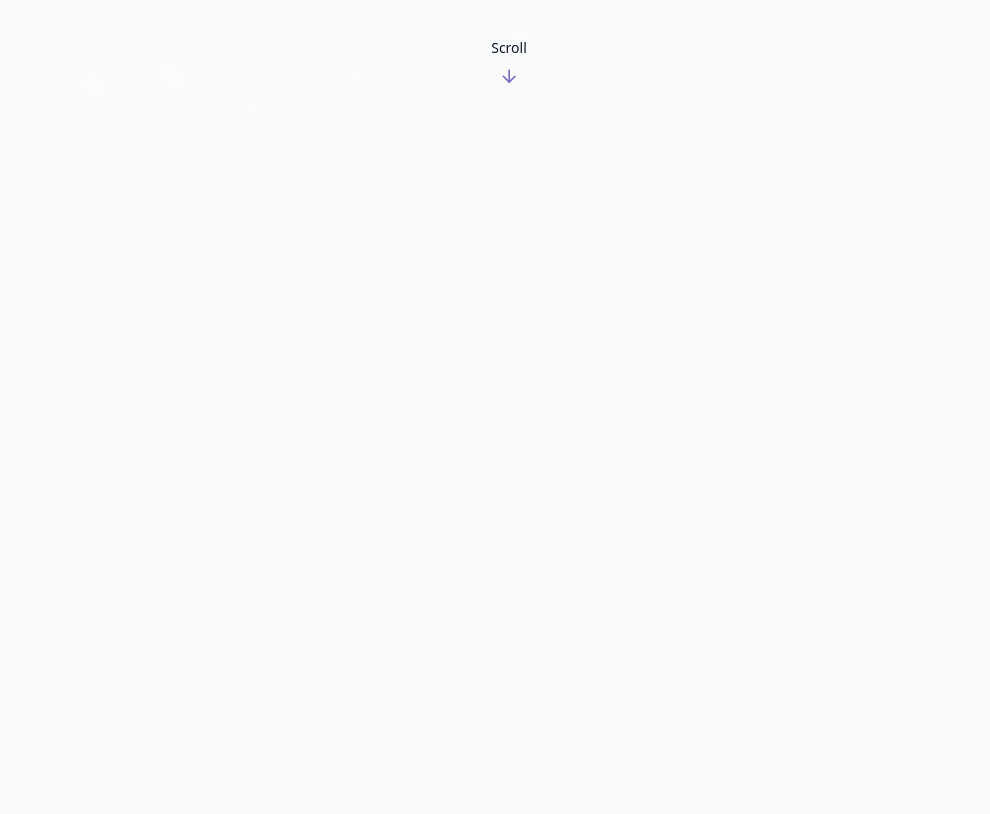
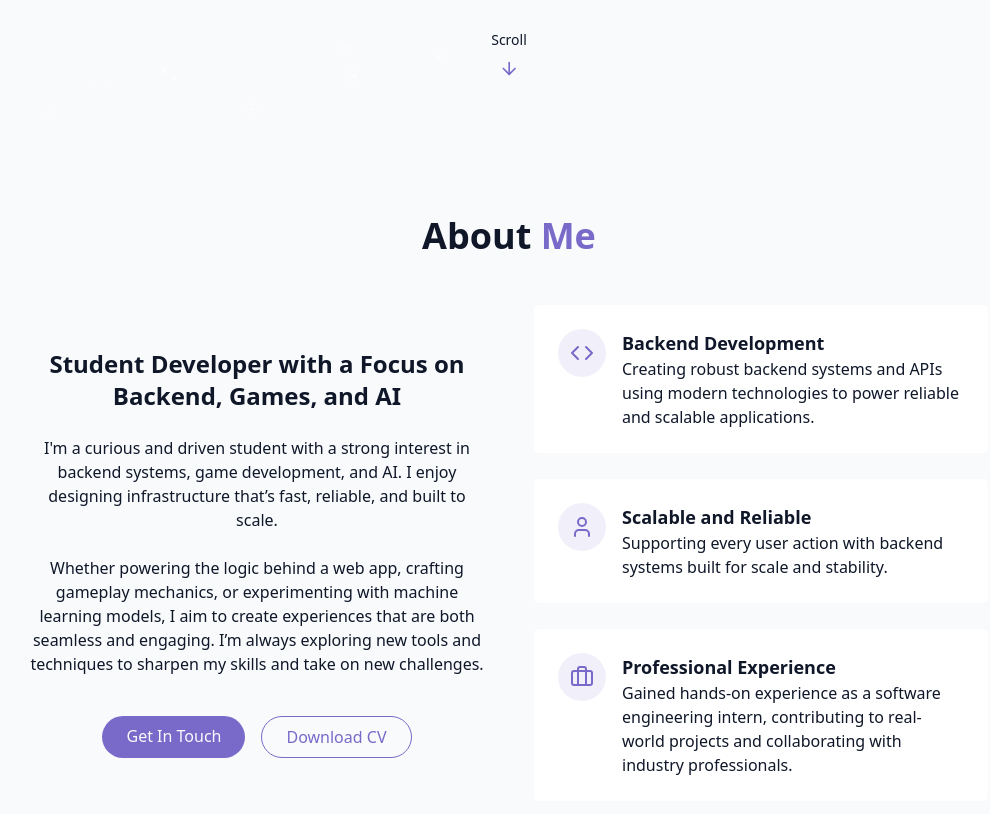
Before and after one commit to rosenbergk/portfolio-website, a React (Vite) app: page / in a window 1280 px wide. Shown: the part 680-1494 px from the top of the page, without its empty margins (131-1121 px from the left). Before the commit the page ends 800 px from the top, so only its background shows below. Built offline with nearby package versions, Linux system fonts and the light colour scheme.

Commit message:
Created about me section

```diff
--- /dev/null
+++ b/src/components/AboutSection.jsx
@@ -0,0 +1,108 @@
+import { Briefcase, Code, User } from "lucide-react";
+
+export const AboutSection = () => {
+  return (
+    <section id="about" className="py-24 px-4 relative">
+      <div className="container mx-auto max-w-5xl">
+        <h2 className="text-3xl md:text-4xl font-bold mb-12 text-center">
+          About <span className="text-primary"> Me</span>
+        </h2>
+
+        <div className="grid grid-cols-1 md:grid-cols-2 gap-12 items-center">
+          <div className="space-y-6">
+            <h3 className="text-2xl font-semibold">
+              Student Developer with a Focus on Backend, Games, and AI
+            </h3>
+            <p className="text-muted-foreground">
+              I'm a curious and driven student with a strong interest in backend
+              systems, game development, and AI. I enjoy designing
+              infrastructure that’s fast, reliable, and built to scale.
+            </p>
+
+            <p className="text-muted-foreground">
+              Whether powering the logic behind a web app, crafting gameplay
+              mechanics, or experimenting with machine learning models, I aim to
+              create experiences that are both seamless and engaging. I’m always
+              exploring new tools and techniques to sharpen my skills and take
+              on new challenges.
+            </p>
+
+            <div className="flex flex-col sm:flex-row gap-4 pt-4 justify-center">
+              <a href="#contact" className="cosmic-button">
+                {" "}
+                Get In Touch
+              </a>
+
+              {/* ADD CV DOWNLOAD LINK */}
+              <a
+                href=""
+                className="px-6 py-2 rounded-full border border-primary text-primary hover:bg-primary/10 transition-colors duration-300"
+              >
+                {" "}
+                Download CV
+              </a>
+            </div>
+          </div>
+
+          <div className="grid grid-cols-1 gap-6">
+            <div className="gradient-border p-6 card-hover">
+              <div className="flex items-start gap-4">
+                <div className="p-3 rounded-full bg-primary/10">
+                  <Code className="h-6 w-6 text-primary" />
+                </div>
+                <div className="text-left">
+                  <h4 className="font-semibold text-lg">
+                    {" "}
+                    Backend Development
+                  </h4>
+                  <p className="text-muted-foreground">
+                    {" "}
+                    Creating robust backend systems and APIs using modern
+                    technologies to power reliable and scalable applications.
+                  </p>
+                </div>
+              </div>
+            </div>
+            <div className="gradient-border p-6 card-hover">
+              <div className="flex items-start gap-4">
+                <div className="p-3 rounded-full bg-primary/10">
+                  <User className="h-6 w-6 text-primary" />
+                </div>
+                <div className="text-left">
+                  <h4 className="font-semibold text-lg">
+                    {" "}
+                    Scalable and Reliable
+                  </h4>
+                  <p className="text-muted-foreground">
+                    {" "}
+                    Supporting every user action with backend systems built for
+                    scale and stability.
+                  </p>
+                </div>
+              </div>
+            </div>
+            <div className="gradient-border p-6 card-hover">
+              <div className="flex items-start gap-4">
+                <div className="p-3 rounded-full bg-primary/10">
+                  <Briefcase className="h-6 w-6 text-primary" />
+                </div>
+                <div className="text-left">
+                  <h4 className="font-semibold text-lg">
+                    {" "}
+                    Professional Experience
+                  </h4>
+                  <p className="text-muted-foreground">
+                    {" "}
+                    Gained hands-on experience as a software engineering intern,
+                    contributing to real-world projects and collaborating with
+                    industry professionals.
+                  </p>
+                </div>
+              </div>
+            </div>
+          </div>
+        </div>
+      </div>
+    </section>
+  );
+};
--- a/src/pages/Home.jsx
+++ b/src/pages/Home.jsx
@@ -2,6 +2,7 @@ import { Navbar } from "../components/Navbar";
 import { ThemeToggle } from "../components/ThemeToggle";
 import { StarBackground } from "@/components/StarBackground";
 import { HeroSection } from "../components/HeroSection";
+import { AboutSection } from "../components/AboutSection";
 
 export const Home = () => {
   return (
@@ -17,6 +18,7 @@ export const Home = () => {
       {/* Main Content */}
       <main>
         <HeroSection />
+        <AboutSection />
       </main>
 
       {/* Footer */}
```
